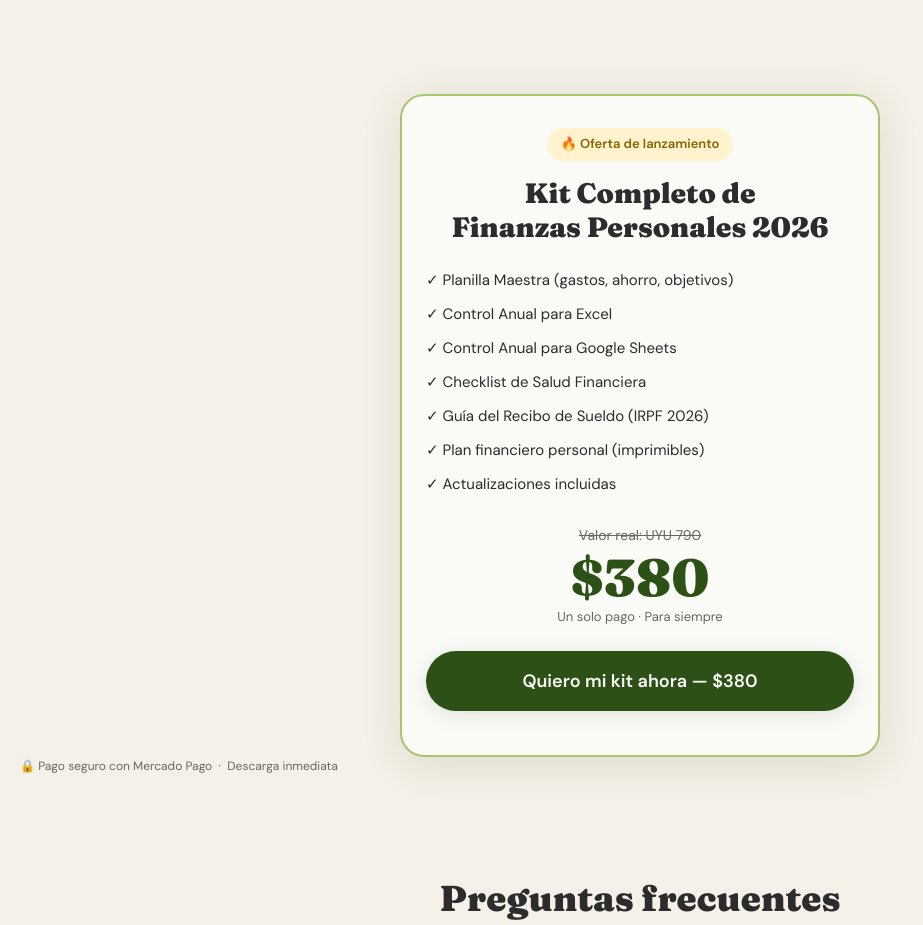
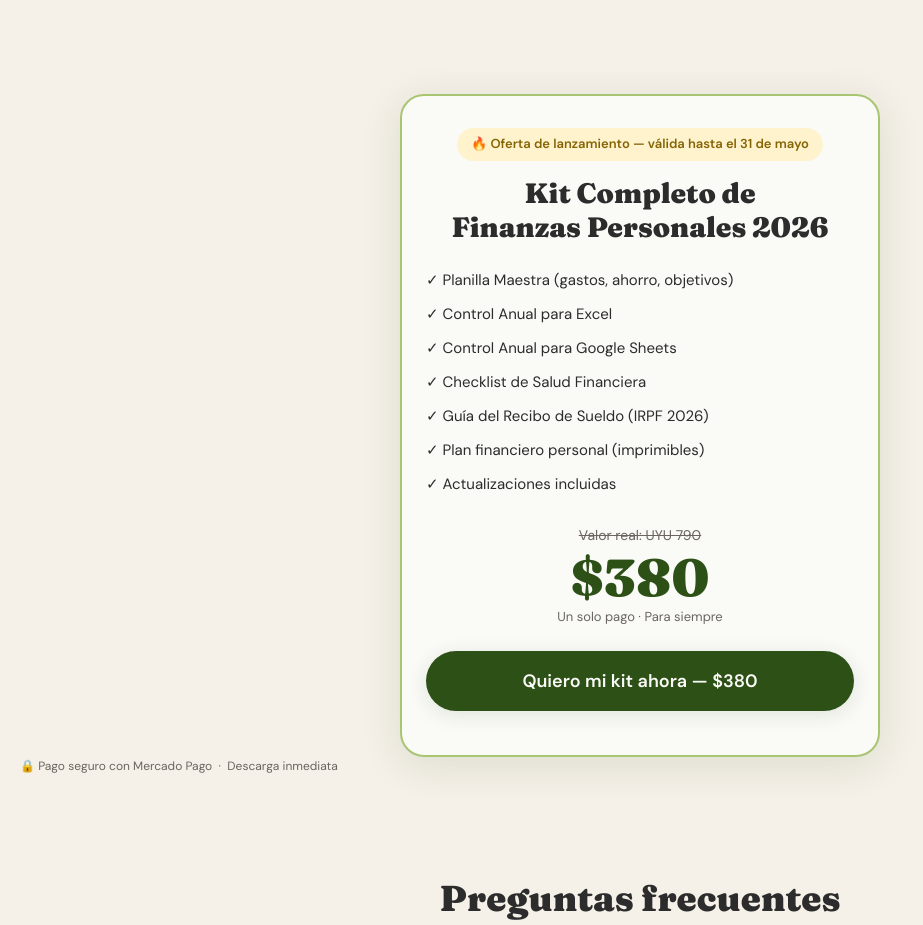
Before and after one commit to billeteraordenadauy-hash/billeteraordenada, a website: page public/index.html in a window 1280 px wide. Shown: the part 2900-3825 px from the top of the page, without its empty margins (0-923 px from the left). Drawn offline with Linux system fonts and the light colour scheme.

Commit message:
feat: agregar fecha límite a oferta de lanzamiento

```diff
--- a/public/index.html
+++ b/public/index.html
@@ -222,7 +222,7 @@
     <!-- ===================== COMPRAR ===================== -->
     <section class="comprar" id="comprar">
       <div class="comprar-card">
-        <div class="comprar-badge">🔥 Oferta de lanzamiento</div>
+        <div class="comprar-badge">🔥 Oferta de lanzamiento — válida hasta el 31 de mayo</div>
         <h2 class="comprar-titulo">Kit Completo de<br />Finanzas Personales 2026</h2>
 
         <ul class="comprar-lista">
```
